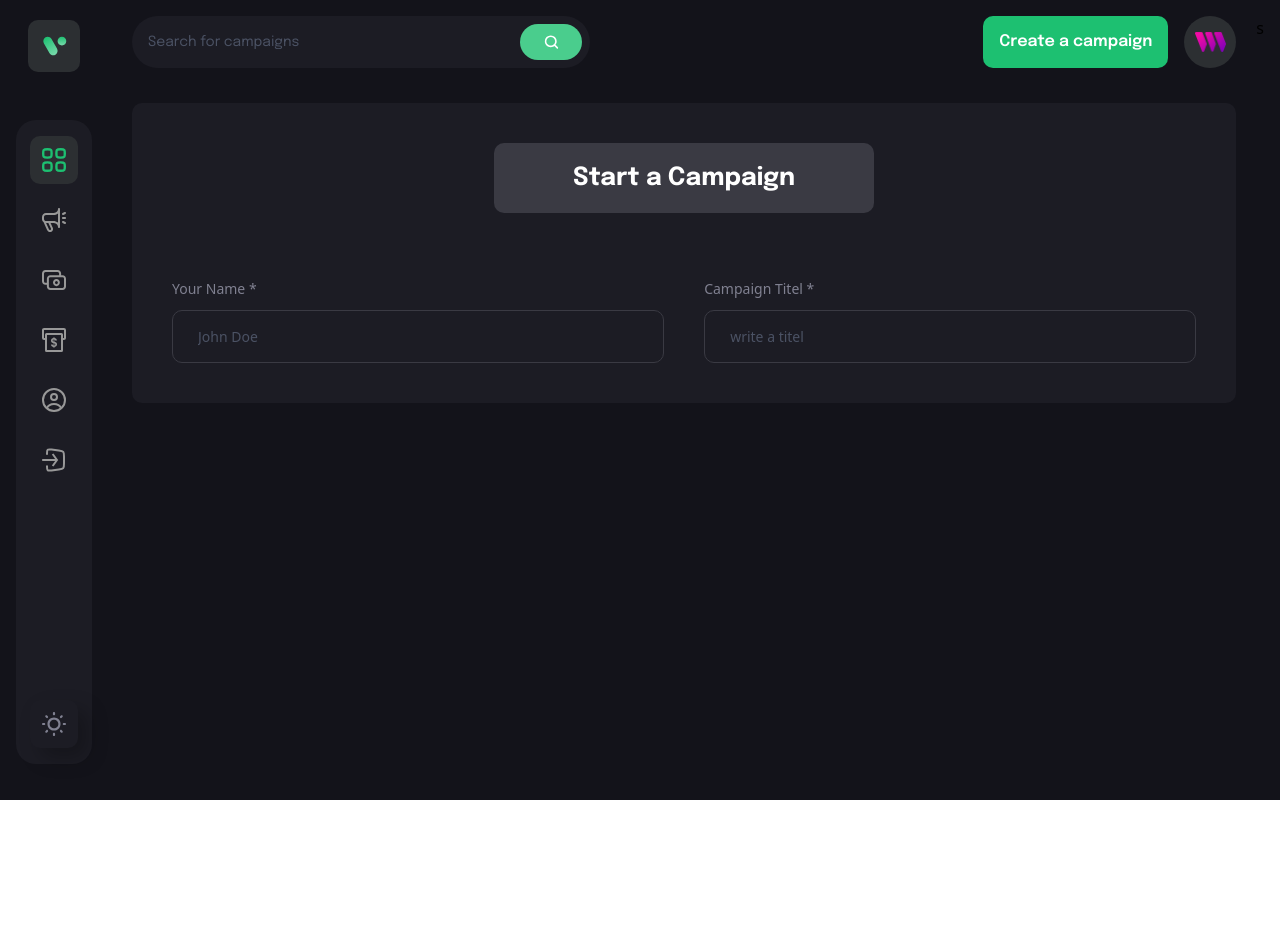
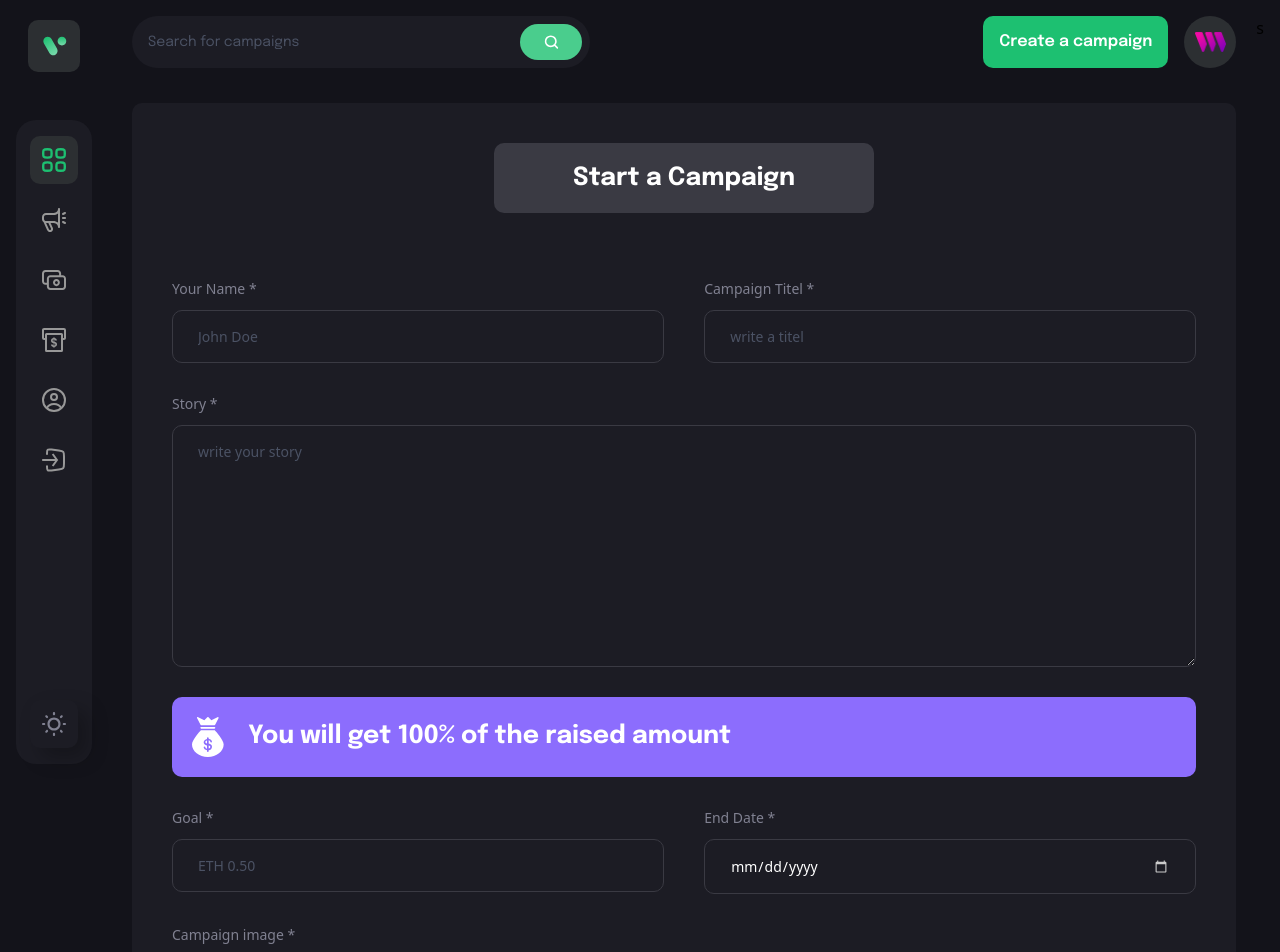
Before and after one commit to varun-official/OnCrowd, a React (Vite) app in the folder client/: page /create-campaign in a window 1280 px wide. Shown: the top 952 px of the page. Before the commit the page ends 800 px from the top, so only its background shows below. Built offline with nearby package versions, Linux system fonts and the light colour scheme; what @thirdweb-dev/react would draw is missing.

Commit message:
Completed create campign page

```diff
--- a/client/src/pages/CreateCampaign.jsx
+++ b/client/src/pages/CreateCampaign.jsx
@@ -20,7 +20,14 @@
     image: "",
   });
 
-  const handelSubmit = () => {};
+  const handelFormFieldChange = (fieldName, e) => {
+    setForm({ ...form, [fieldName]: e.target.value });
+  };
+
+  const handelSubmit = (e) => {
+    e.preventDefault();
+    console.log(form);
+  };
 
   return (
     <div className="bg-[#1c1c24] flex justify-center items-center flex-col sm:p-10 p-4 rounded-[10px]">
@@ -40,17 +47,65 @@
             placeholder="John Doe"
             inputType="text"
             value={form.name}
-            isTextArea = {false}
-            handelChange={() => {}}
-
+            isTextArea={false}
+            handelChange={(e) => handelFormFieldChange("name", e)}
           />
           <FormField
             labelName="Campaign Titel *"
             placeholder="write a titel"
             inputType="text"
             value={form.title}
-            isTextArea = {false}
-            handelChange={() => {}}
+            isTextArea={false}
+            handelChange={(e) => handelFormFieldChange("title", e)}
+          />
+        </div>
+        <FormField
+          labelName="Story *"
+          placeholder="write your story"
+          value={form.description}
+          isTextArea={true}
+          handelChange={(e) => handelFormFieldChange("description", e)}
+        />
+        <div className="w-full flex justify-star items-center p-4 bg-[#8c6dfd] h-[80px] rounded-[10px]">
+          <img
+            src={money}
+            alt="money"
+            className="w-[40px] h-[40px] object-contain"
+          />
+          <h4 className="font-epilogue font-bold text-[25px] text-white ml-[20px]">
+            You will get 100% of the raised amount
+          </h4>
+        </div>
+        <div className="flex flex-wrap gap-[40px]">
+          <FormField
+            labelName="Goal *"
+            placeholder="ETH 0.50"
+            inputType="text"
+            value={form.target}
+            isTextArea={false}
+            handelChange={(e) => handelFormFieldChange("target", e)}
+          />
+          <FormField
+            labelName="End Date *"
+            placeholder="Enad date"
+            inputType="date"
+            value={form.deadline}
+            isTextArea={false}
+            handelChange={(e) => handelFormFieldChange("deadline", e)}
+          />
+        </div>
+        <FormField
+          labelName="Campaign image *"
+          placeholder="Place image url of your campaign"
+          value={form.image}
+          isTextArea={false}
+          handelChange={(e) => handelFormFieldChange("image", e)}
+        />
+        <div className="flex justify-center items-center mt-[40px]">
+          <CustomButton
+            btnType="submit"
+            title="Submit new campaign"
+            styles="bg-[#1dc071]"
           />
         </div>
       </form>
```
